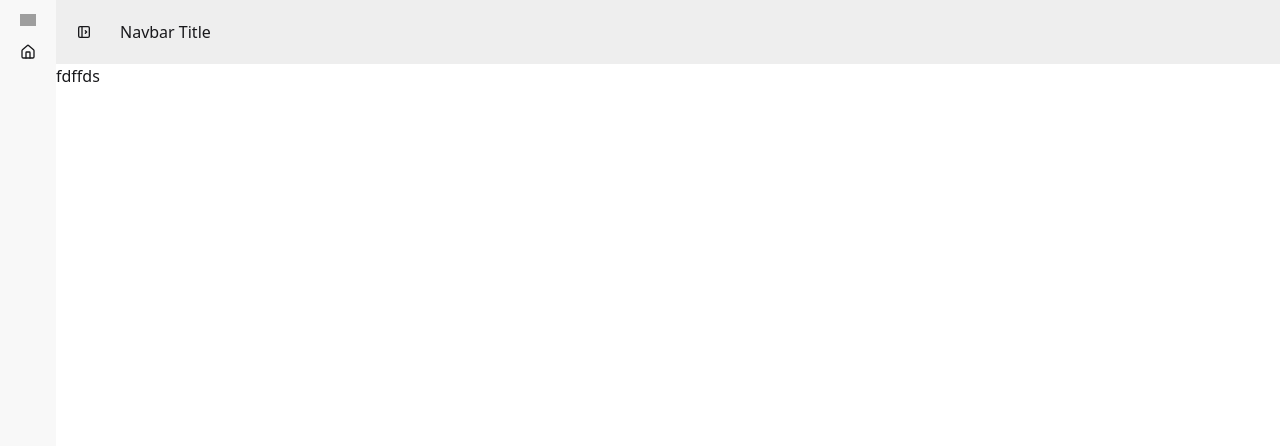
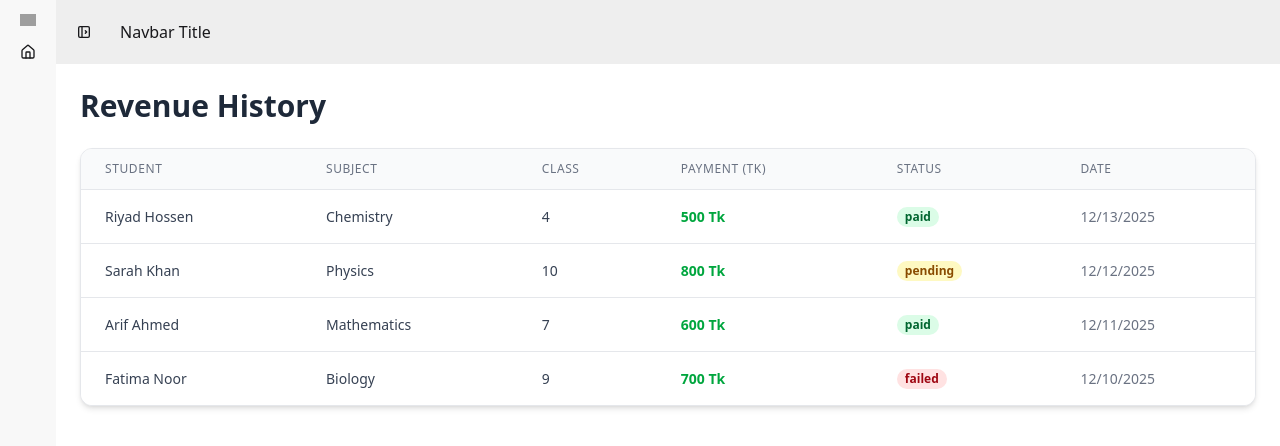
Before and after one commit to ashikuzzaman-riyad/ETuitionBd-Assignment-12-client, a React (Vite) app: page /dashboard/revenue-history in a window 1280 px wide. Shown: the top 446 px of the page. Built offline with nearby package versions, Linux system fonts and the light colour scheme; no server answers; sample sign-in values are in the browser's storage; grey boxes are pictures that could not be loaded.

Commit message:
added a ongoing data

```diff
--- a/src/components/dashboard/admin/RevenueHistory.jsx
+++ b/src/components/dashboard/admin/RevenueHistory.jsx
@@ -1,10 +1,114 @@
 import React from 'react';
 
 const RevenueHistory = () => {
+    const revenueHistory = [
+  {
+    _id: "1",
+    studentName: "Riyad Hossen",
+    studentSubjects: "Chemistry",
+    studentClass: "4",
+    paymentAmount: 500,
+    status: "paid",      // paid / pending / failed
+    date: "2025-12-13T10:56:03.265Z",
+  },
+  {
+    _id: "2",
+    studentName: "Sarah Khan",
+    studentSubjects: "Physics",
+    studentClass: "10",
+    paymentAmount: 800,
+    status: "pending",
+    date: "2025-12-12T14:23:10.123Z",
+  },
+  {
+    _id: "3",
+    studentName: "Arif Ahmed",
+    studentSubjects: "Mathematics",
+    studentClass: "7",
+    paymentAmount: 600,
+    status: "paid",
+    date: "2025-12-11T09:15:00.000Z",
+  },
+  {
+    _id: "4",
+    studentName: "Fatima Noor",
+    studentSubjects: "Biology",
+    studentClass: "9",
+    paymentAmount: 700,
+    status: "failed",
+    date: "2025-12-10T12:40:00.000Z",
+  },
+];
+
     return (
-        <div>
-            fdffds
-        </div>
+       <div className="container mx-auto p-6">
+  <h1 className="text-3xl font-bold mb-6 text-gray-800">
+    Revenue History
+  </h1>
+
+  <div className="overflow-x-auto bg-white shadow-md rounded-xl border border-gray-200">
+    <table className="min-w-full divide-y divide-gray-200">
+      <thead className="bg-gray-50">
+        <tr>
+          <th className="px-6 py-3 text-left text-xs font-medium text-gray-500 uppercase tracking-wider">
+            Student
+          </th>
+          <th className="px-6 py-3 text-left text-xs font-medium text-gray-500 uppercase tracking-wider">
+            Subject
+          </th>
+          <th className="px-6 py-3 text-left text-xs font-medium text-gray-500 uppercase tracking-wider">
+            Class
+          </th>
+          <th className="px-6 py-3 text-left text-xs font-medium text-gray-500 uppercase tracking-wider">
+            Payment (Tk)
+          </th>
+          <th className="px-6 py-3 text-left text-xs font-medium text-gray-500 uppercase tracking-wider">
+            Status
+          </th>
+          <th className="px-6 py-3 text-left text-xs font-medium text-gray-500 uppercase tracking-wider">
+            Date
+          </th>
+        </tr>
+      </thead>
+
+      <tbody className="bg-white divide-y divide-gray-200">
+        {revenueHistory.map((rev) => (
+          <tr key={rev._id} className="hover:bg-gray-50 transition">
+            <td className="px-6 py-4 whitespace-nowrap text-sm text-gray-700">
+              {rev.studentName}
+            </td>
+            <td className="px-6 py-4 whitespace-nowrap text-sm text-gray-700">
+              {rev.studentSubjects}
+            </td>
+            <td className="px-6 py-4 whitespace-nowrap text-sm text-gray-700">
+              {rev.studentClass}
+            </td>
+            <td className="px-6 py-4 whitespace-nowrap text-sm text-green-600 font-semibold">
+              {rev.paymentAmount} Tk
+            </td>
+            <td className="px-6 py-4 whitespace-nowrap text-sm">
+              <span
+                className={`px-2 inline-flex text-xs leading-5 font-semibold rounded-full ${
+                  rev.status === "paid"
+                    ? "bg-green-100 text-green-800"
+                    : rev.status === "pending"
+                    ? "bg-yellow-100 text-yellow-800"
+                    : "bg-red-100 text-red-800"
+                }`}
+              >
+                {rev.status}
+              </span>
+            </td>
+            <td className="px-6 py-4 whitespace-nowrap text-sm text-gray-500">
+              {new Date(rev.date).toLocaleDateString()}
+            </td>
+          </tr>
+        ))}
+      </tbody>
+    </table>
+  </div>
+</div>
+
     );
 };
 
--- a/src/components/dashboard/student/AppliedTutors.jsx
+++ b/src/components/dashboard/student/AppliedTutors.jsx
@@ -1,4 +1,7 @@
-import React, { useState } from 'react';
+import React, { useState } from "react";
+import { useAuth } from "../../hooks/useAuth";
+import useAxiosSecure from "../../hooks/useAxiosSecure";
+import { useQuery } from "@tanstack/react-query";
 
 const AppliedTutors = () => {
   const [applications, setApplications] = useState([
@@ -37,6 +40,18 @@ const AppliedTutors = () => {
     },
   ]);
 
+  const { user } = useAuth();
+  const axiosSecure = useAxiosSecure();
+  const { data: tuition = [], refetch } = useQuery({
+    queryKey: ["myApplication", user?.email],
+    queryFn: async () => {
+      const res = await axiosSecure.get(
+        `/new-tuitions?email=${user.email}&status=ongoing`
+      );
+      return res.data;
+    },
+  });
+
   // Confirm Action
   const handleConfirm = (id) => {
     setApplications(
@@ -48,13 +63,14 @@ const AppliedTutors = () => {
 
   // Reject Action
 
-
   return (
     <div className="p-6 container mx-auto">
-      <h1 className="text-2xl font-semibold mb-6">Tutor Applied for Your Tuitions</h1>
+      <h1 className="text-2xl font-semibold mb-6">
+        Tutor Applied for Your Tuitions
+      </h1>
 
       <div className="grid grid-cols-1 md:grid-cols-2 gap-5">
-        {applications.map((app) => (
+        {tuition.map((app) => (
           <div
             key={app.id}
             className="border p-5 rounded-xl shadow hover:shadow-lg transition"
@@ -62,13 +78,25 @@ const AppliedTutors = () => {
             <h2 className="text-xl font-semibold text-green-600 mb-1">
               {app.subject} (Class {app.class})
             </h2>
-            <p><span className="font-semibold">Tutor:</span> {app.tutorName}</p>
-            <p><span className="font-semibold">Location:</span> {app.location}</p>
-            <p><span className="font-semibold">Expected Salary:</span> {app.expectedSalary} Tk</p>
-            <p><span className="font-semibold">Experience:</span> {app.experience}</p>
+            <p>
+              <span className="font-semibold">Tutor:</span> {app.tutorName}
+            </p>
+            <p>
+              <span className="font-semibold">Tutor Email:</span>{" "}
+              {app.tutorEmail}
+            </p>
+            <p>
+              <span className="font-semibold">Expected Salary:</span>{" "}
+              {app.expectedSalary} Tk
+            </p>
+            <p>
+              <span className="font-semibold">Experience:</span>{" "}
+              {app.experience} years
+            </p>
 
-            <p className="mt-2">
-              <span className="font-semibold">Message:</span> {app.message}
+            <p className="">
+              <span className="font-semibold">Qualification:</span>{" "}
+              {app.qualification} class
             </p>
 
             {/* Status */}
@@ -96,16 +124,10 @@ const AppliedTutors = () => {
               >
                 Confirm
               </button>
-                <button
-
-                  className="bg-red-600 text-white px-4 py-2 rounded-lg"
-                >
+              <button className="bg-red-600 text-white px-4 py-2 rounded-lg">
                 Reject
               </button>
             </div>
-
-
-
           </div>
         ))}
       </div>
--- a/src/components/routes/route.jsx
+++ b/src/components/routes/route.jsx
@@ -130,6 +130,9 @@ const router = createBrowserRouter([
         path: 'ongoing',
         element: <OngoingTuitions></OngoingTuitions>
       },
+      {
+
+      },
 
       {
         path: "profile-setting",
```
Lines whose indentation alone changed are shown as unchanged.
